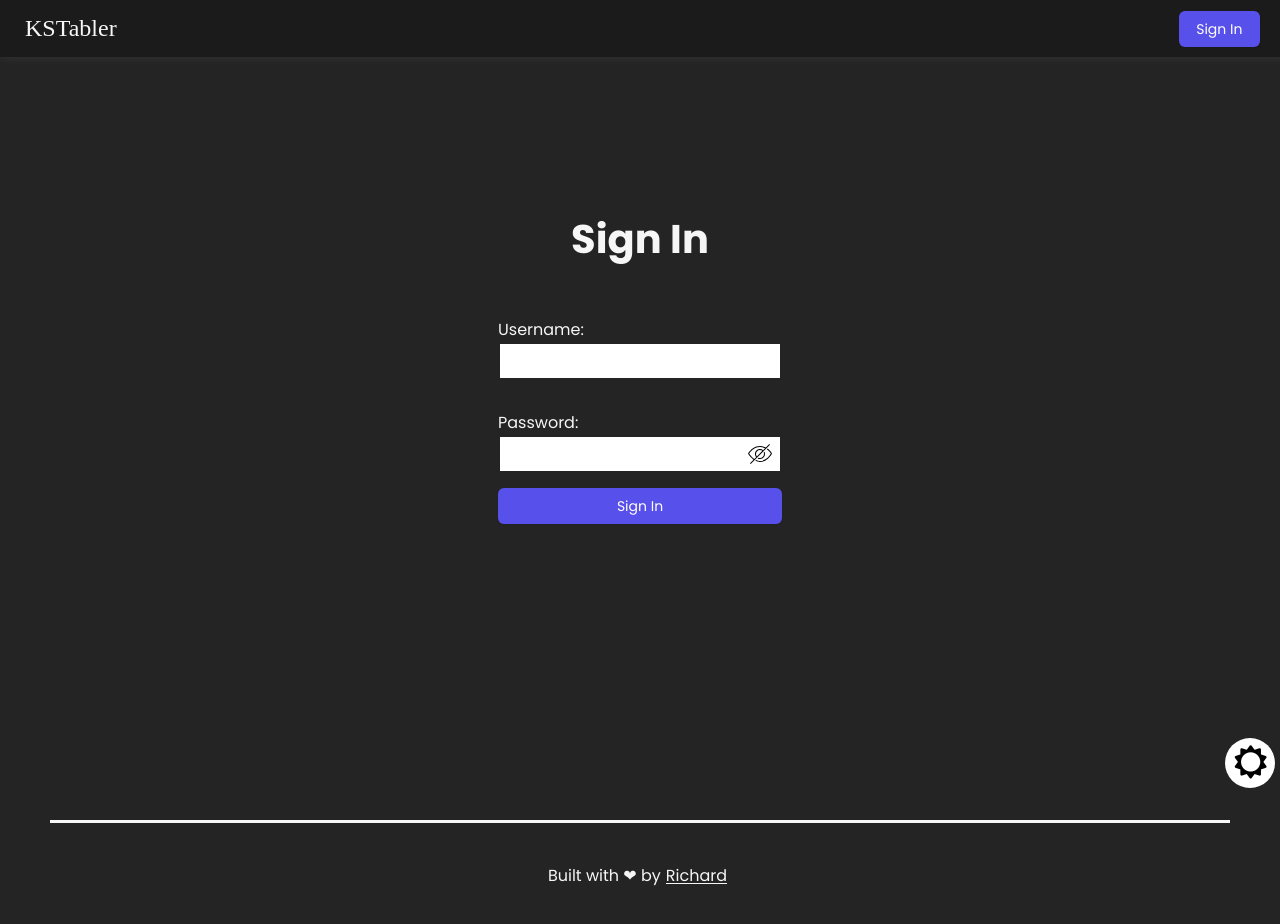
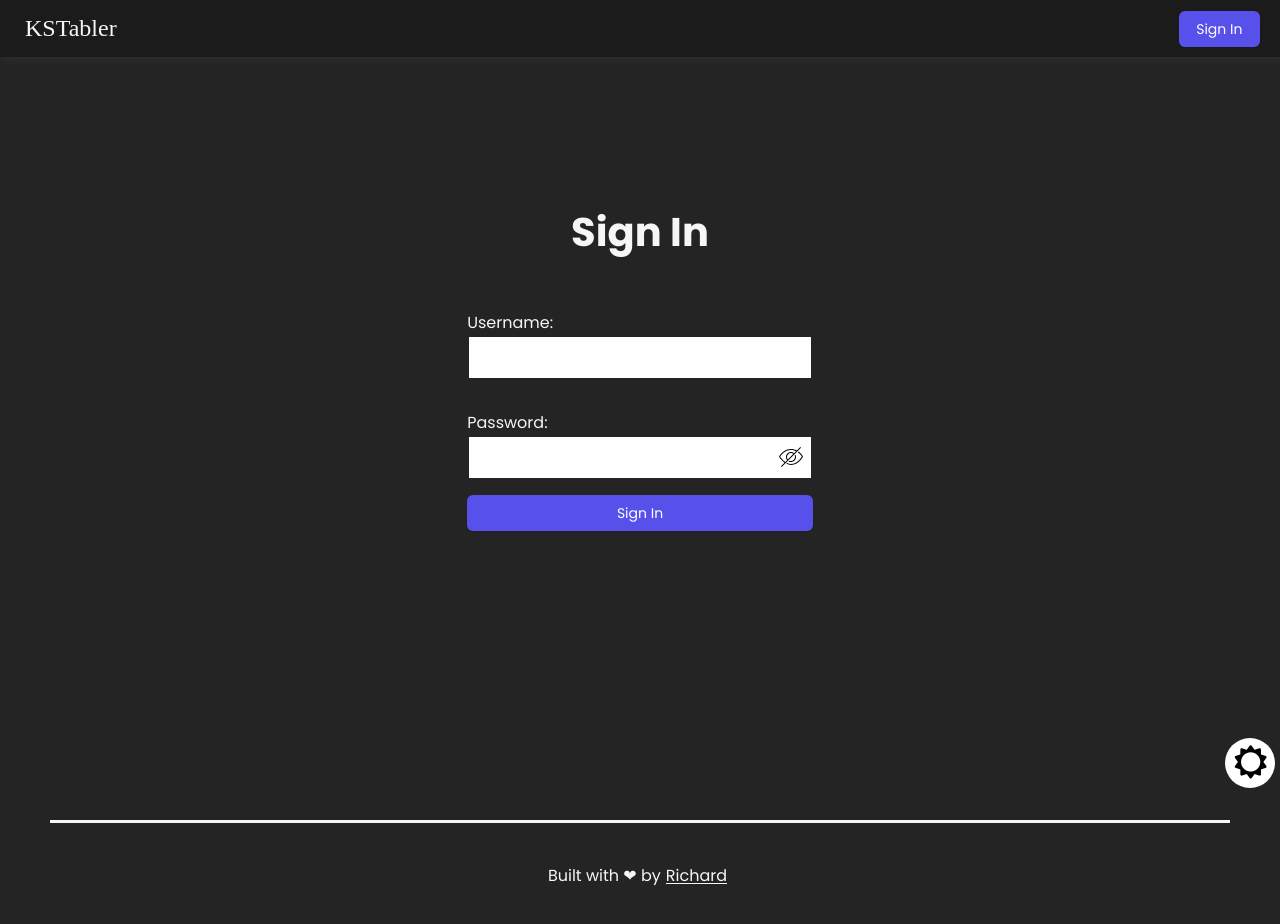
Before and after one commit to MeRichard123/TimetableAppNEA-Client, a React (Vite) app: page /signin in a window 1280 px wide. Shown: the top 924 px of the page. Built offline with nearby package versions, Linux system fonts and the light colour scheme; a web font is replaced by a local one.

Commit message:
Unify Styles Across Chrome

```diff
--- a/src/style/index.ts
+++ b/src/style/index.ts
@@ -6,6 +6,10 @@ const GlobalStyles = createGlobalStyle`
     padding: 0;
     box-sizing:border-box;
     font-family: "Poppins", sans-serif;
+    }
+    input{
+        font-family: "Poppins", sans-serif !important;
+        /* line-height: 18px; */
     }
     /* JqZSw light mode */
     /* EFeDO dark mode */
--- a/src/views/Signin/SigninStyles.ts
+++ b/src/views/Signin/SigninStyles.ts
@@ -16,6 +16,7 @@ export const StyledFormContainer = styled.section`
 export const StyledForm = styled.form`
   display: flex;
   flex-direction: column;
+  width: 27%;
 `;
 export const StyledLabel = styled.label`
   display: flex;
```
